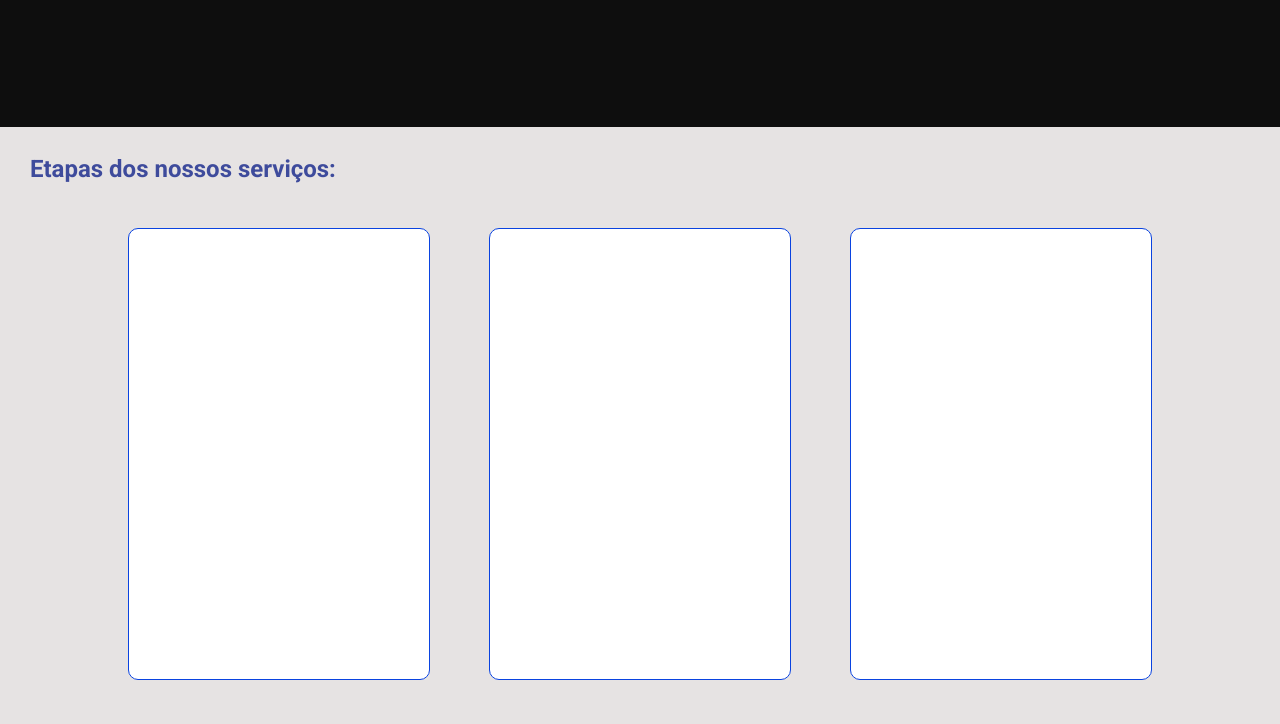
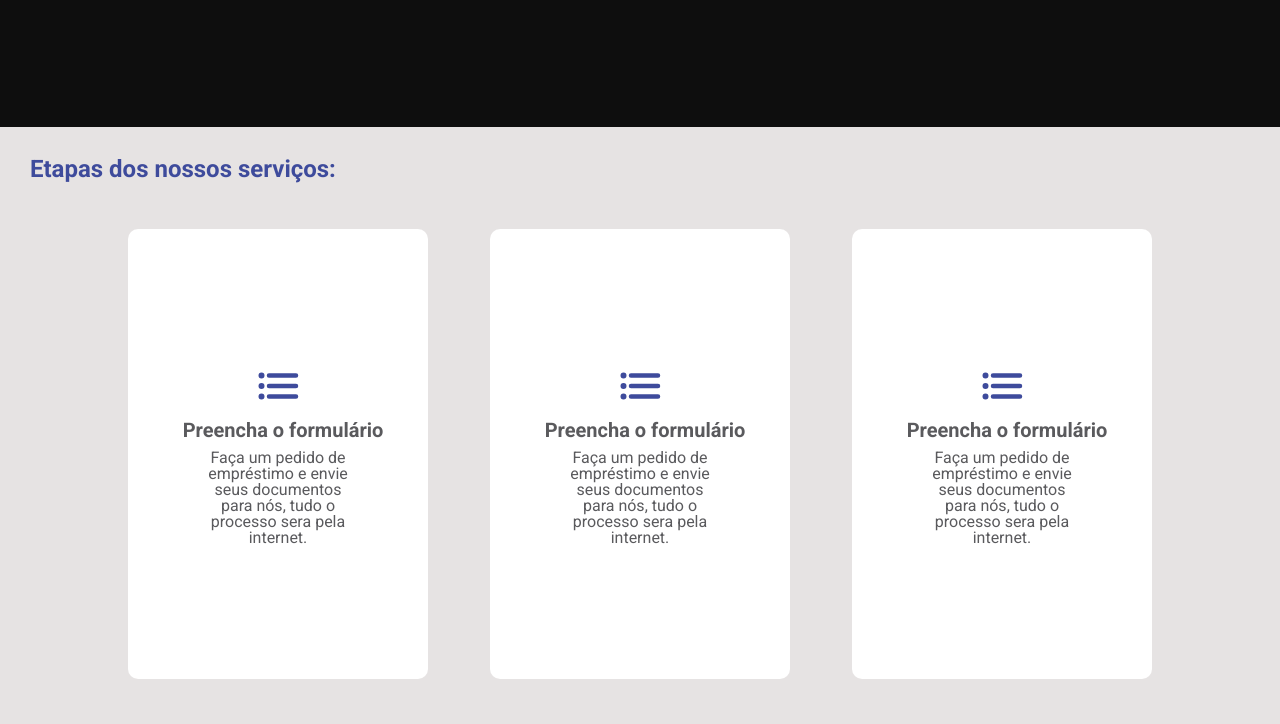
Before and after one commit to Mevzin/mera-page, a plain HTML site: page index.html in a window 1280 px wide. Shown: the part 473-1197 px from the top of the page. Drawn offline with nearby package versions, Linux system fonts and the light colour scheme.

Commit message:
Finished Cards

```diff
--- a/css/styles.css
+++ b/css/styles.css
@@ -145,17 +145,57 @@ a {
 
 .cardContainer {
   display: flex;
-  flex-direction: row;
-  justify-content: space-between;
+  flex-direction: column;
+  justify-content: center;
   align-items: center;
   width: 300px;
   height: 450px;
   background-color: #fff;
+  border: 0px solid rgb(10, 67, 224);
   border-radius: 10px;
-  border:0.2px solid rgb(10, 67, 224);
-  transition: 0.3s;
+  transition: color 0.5s;
+}
+
+.cardContainer ion-icon {
+  font-size: 3em;
+  color: #3e4b9c;
+}
+
+.cardContainer h2 {
+  font-size: 1.25em;
+  font-family: Roboto;
+  font-weight: bold;
+  color: #5a5a5d;
+  margin-top: 10px;
+  margin-left: 10px;
+}
+
+.cardContainer p {
+  font-size: 1em;
+  font-family: Roboto;
+  font-weight: regular;
+  color: #5a5a5d;
+  margin-top: 10px;
+  text-align: center;
+  padding: 0 70px;
+  transition: color 0.5s;
 }
 
 .cardContainer:hover {
   border:1px solid rgb(45, 93, 226);
+
 }
+
+.cardContainer:hover ion-icon {
+  color: rgb(45, 93, 226);
+}
+
+.loanSimuleContainer {
+  display: flex;
+  flex-direction: column;
+  justify-content: center;
+  align-items: center;
+  width: 100%;
+  height: 600px;
+  background-color: rgb(230, 227, 227);
+}
--- a/index.html
+++ b/index.html
@@ -39,10 +39,34 @@
       <div class="aboutServiceContainer">
         <h1>Etapas dos nossos serviços:</h1>
         <div class="cards">
-          <div class="cardContainer"></div>
-          <div class="cardContainer"></div>
-          <div class="cardContainer"></div>
+          <div class="cardContainer">
+            <ion-icon name="list"></ion-icon>
+            <h2>Preencha o formulário</h2>
+            <p>
+              Faça um pedido de empréstimo e envie seus documentos para nós,
+              tudo o processo sera pela internet.
+            </p>
+          </div>
+          <div class="cardContainer">
+            <ion-icon name="list"></ion-icon>
+            <h2>Preencha o formulário</h2>
+            <p>
+              Faça um pedido de empréstimo e envie seus documentos para nós,
+              tudo o processo sera pela internet.
+            </p>
+          </div>
+          <div class="cardContainer">
+            <ion-icon name="list"></ion-icon>
+            <h2>Preencha o formulário</h2>
+            <p>
+              Faça um pedido de empréstimo e envie seus documentos para nós,
+              tudo o processo sera pela internet.
+            </p>
+          </div>
         </div>
+      </div>
+      <div class="loanSimuleContainer">
+
       </div>
     </div>
     <script src="./js/main.js"></script>
```
